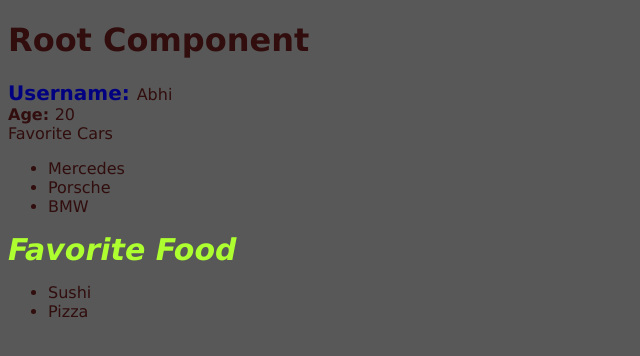
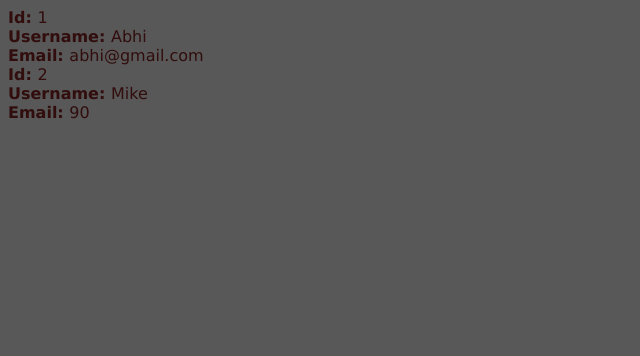
Before and after one commit to keshavsaini07/react-tutorial, a React (Vite) app: page / in a window 1280 px wide. Shown: the top 356 px of the page, without its empty margins (0-640 px from the left). Built offline with nearby package versions, Linux system fonts and the light colour scheme.

Commit message:
learnt rendering plain json objects

```diff
--- a/src/App.jsx
+++ b/src/App.jsx
@@ -1,22 +1,23 @@
-import { UserProfile } from "./components/UserProfile";
+import UserDetails from "./components/UserDetails";
 
 export default function App() {
-    const callMe = () => {
-        console.log("helllo")
-    }
+  const users = [
+    {
+      id: 1,
+      username: "Abhi",
+      email: "abhi@gmail.com",
+    },
+    {
+      id: 2,
+      username: "Mike",
+      email:90,
+    },
+  ];
   return (
     <div>
-      <h1>Root Component</h1>
-      <UserProfile username="Abhi" age={20} isLoggedIn={false} favoriteFoods={[
-        {
-            name: "Sushi",
-            id: "sushi"
-        },
-        {
-            name: "Pizza",
-            id: "pizza"
-        },
-      ]} callMe={callMe} />
+      {users.map((user) => {
+        return <UserDetails key={user.id} user={user} />;
+      })}
     </div>
   );
 }
--- a/src/components/UserActivity.jsx
+++ /dev/null
@@ -1,27 +0,0 @@
-import { createElement } from "react";
-import styles from "./users.module.scss";
-
-// This is the old way we do not use it anymore. But under the hood, react uses these methods to create the actual elemnts that gets rendered to the DOM
-
-export function UserActivity(props) {
-  return createElement(
-    "section",
-    null,
-    <div>
-      <span>Favorite Cars</span>
-      <br />
-      <ul>
-        <li>Mercedes</li>
-        <li>Porsche</li>
-        <li>BMW</li>
-      </ul>
-      <b className={styles.favoriteFoods}>Favorite Food</b>
-      <br />
-      <ul>
-        {props.favoriteFoodsList.map((food) => (
-          <li>{food.name}</li>
-        ))}
-      </ul>
-    </div>
-  );
-}
--- /dev/null
+++ b/src/components/UserDetails.jsx
@@ -0,0 +1,25 @@
+import PropTypes from "prop-types";
+
+export default function UserDetails({user}) {
+  return (
+    <div>
+      <b>Id: </b>
+      <span>{user.id}</span>
+      <br />
+      <b>Username: </b>
+      <span>{user.username}</span>
+      <br />
+      <b>Email: </b>
+      <span>{user.email}</span>
+      <br />
+    </div>
+  );
+}
+
+UserDetails.propTypes = {
+    user: PropTypes.shape({
+        id: PropTypes.number.isRequired,
+        username: PropTypes.string.isRequired,
+        email: PropTypes.string.isRequired,
+    })
+}
--- a/src/components/UserProfile.jsx
+++ /dev/null
@@ -1,29 +0,0 @@
-import PropTypes from "prop-types";
-import { UserActivity } from "./UserActivity";
-import { UserUsername } from "./UserUsername";
-
-export function UserProfile(props) {
-  props.callMe();
-  return (
-    <div id="user-profile">
-      <UserUsername username={props.username} fullName="Abhi Singh" />
-      <br />
-      <b>Age: </b>
-      <span>{props.age}</span>
-      <UserActivity favoriteFoodsList={props.favoriteFoods} />
-    </div>
-  );
-}
-
-UserProfile.propTypes = {
-  username: PropTypes.string.isRequired,
-  age: PropTypes.number.isRequired,
-  callMe: PropTypes.func.isRequired,
-  isLoggedIn: PropTypes.bool,
-  favoriteFoods: PropTypes.arrayOf(
-    PropTypes.shape({
-      name: PropTypes.string.isRequired,
-      id: PropTypes.string.isRequired,
-    })
-  ),
-};
--- a/src/components/UserUsername.jsx
+++ /dev/null
@@ -1,10 +0,0 @@
-import styles from "./styles.module.css"
-
-export function UserUsername(props) {
-  return (
-    <>
-      <b className={styles.username}>Username: </b>
-      <span>{props.username}</span>
-    </>
-  )
-}
--- a/src/components/styles.module.css
+++ /dev/null
@@ -1,8 +0,0 @@
-.username{
-    font-size: 20px;
-    color: navy;
-}
-
-body{
-    background-color: aquamarine;
-}
--- a/src/components/users.module.scss
+++ /dev/null
@@ -1,6 +0,0 @@
-.favoriteFoods{
-    font-weight: bold;
-    font-size: 30px;
-    font-style: italic;
-    color: greenyellow;
-}
```
